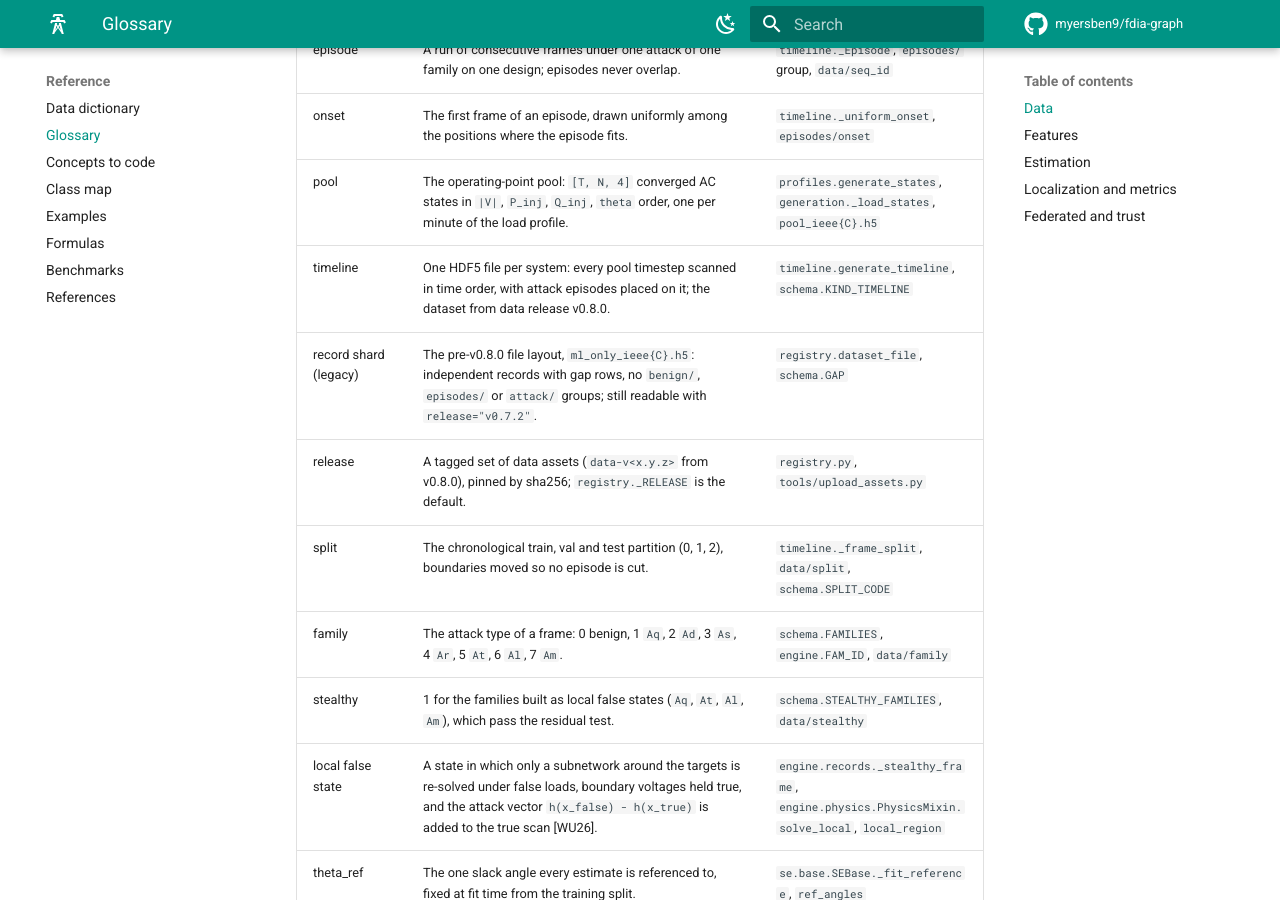
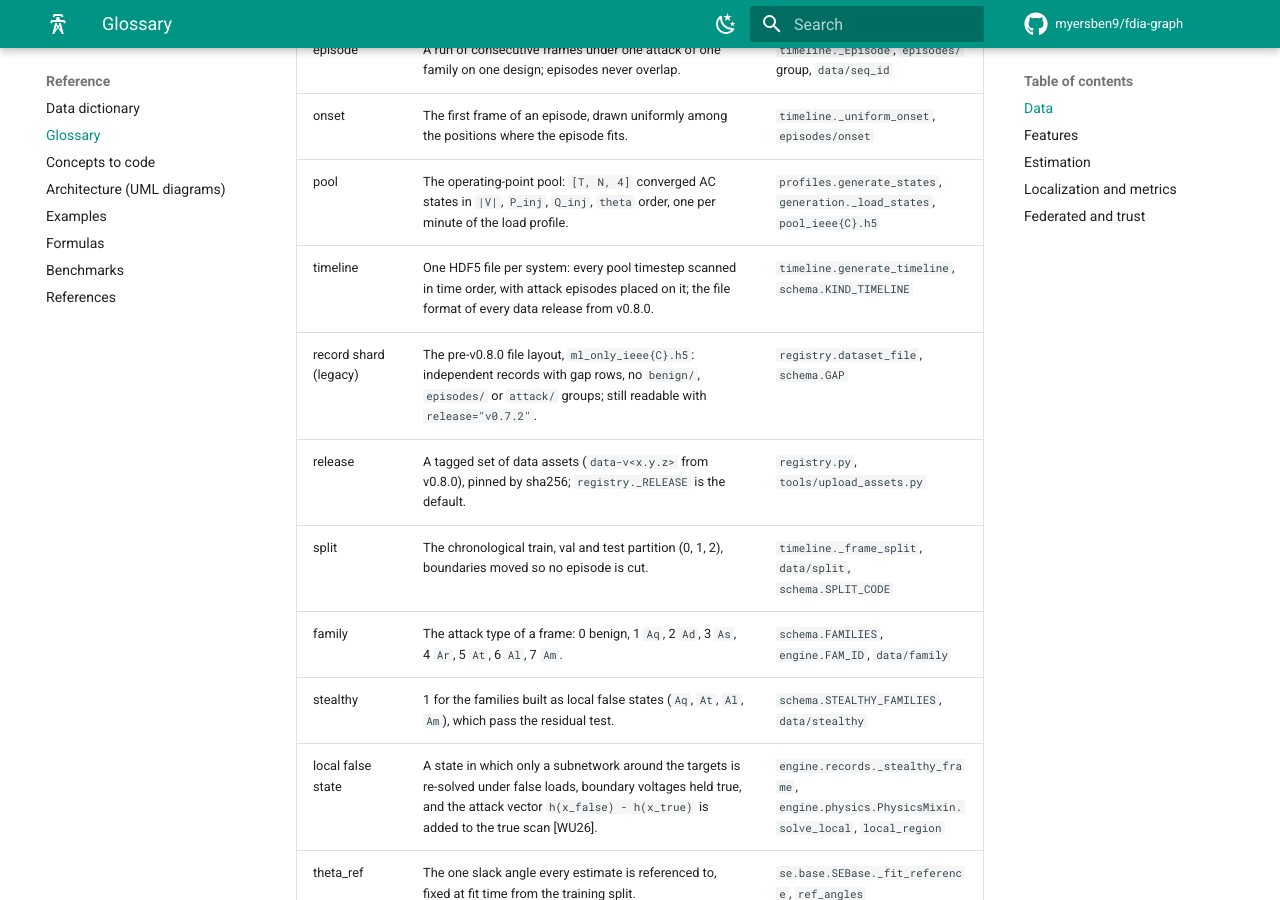
Before and after one commit to myersben9/fdia-graph, an MkDocs documentation site: the page built from docs/reference/GLOSSARY.md, in a window 1280 px wide and 900 px high, scrolled down 693 px. Built offline with MkDocs 1.6.1 and Material for MkDocs 9.7.7, drawn with Linux system fonts in a browser that asks for light colours; comment, search, counter and statistics services are not loaded; the version menu is left out.

Commit message:
Docs: the generation pipeline diagram, the UML page named in the nav, and review fixes

```diff
--- a/docs/reference/GLOSSARY.md
+++ b/docs/reference/GLOSSARY.md
@@ -15,7 +15,7 @@
 | episode | A run of consecutive frames under one attack of one family on one design; episodes never overlap. | `timeline._Episode`, `episodes/` group, `data/seq_id` |
 | onset | The first frame of an episode, drawn uniformly among the positions where the episode fits. | `timeline._uniform_onset`, `episodes/onset` |
 | pool | The operating-point pool: `[T, N, 4]` converged AC states in <code>&#124;V&#124;</code>, `P_inj`, `Q_inj`, `theta` order, one per minute of the load profile. | `profiles.generate_states`, `generation._load_states`, `pool_ieee{C}.h5` |
-| timeline | One HDF5 file per system: every pool timestep scanned in time order, with attack episodes placed on it; the dataset from data release v0.8.0. | `timeline.generate_timeline`, `schema.KIND_TIMELINE` |
+| timeline | One HDF5 file per system: every pool timestep scanned in time order, with attack episodes placed on it; the file format of every data release from v0.8.0. | `timeline.generate_timeline`, `schema.KIND_TIMELINE` |
 | record shard (legacy) | The pre-v0.8.0 file layout, `ml_only_ieee{C}.h5`: independent records with gap rows, no `benign/`, `episodes/` or `attack/` groups; still readable with `release="v0.7.2"`. | `registry.dataset_file`, `schema.GAP` |
 | release | A tagged set of data assets (`data-v<x.y.z>` from v0.8.0), pinned by sha256; `registry._RELEASE` is the default. | `registry.py`, `tools/upload_assets.py` |
 | split | The chronological train, val and test partition (0, 1, 2), boundaries moved so no episode is cut. | `timeline._frame_split`, `data/split`, `schema.SPLIT_CODE` |
--- a/mkdocs.yml
+++ b/mkdocs.yml
@@ -59,7 +59,7 @@
       - Data dictionary: reference/DATA_DICTIONARY.md
       - Glossary: reference/GLOSSARY.md
       - Concepts to code: reference/CONCEPTS_TO_CODE.md
-      - Class map: reference/CLASS_MAP.md
+      - Architecture (UML diagrams): reference/CLASS_MAP.md
       - Examples: reference/EXAMPLES.md
       - Formulas: reference/FORMULAS.md
       - Benchmarks: reference/BENCHMARKS.md
```
Also changed, not shown: README.md (+1 -1 lines), docs/guides/generation.md (+8 -6 lines), docs/figures/diagrams/generation_flow.png (added), docs/figures/diagrams/generation_flow.svg (added), 1 other file.
